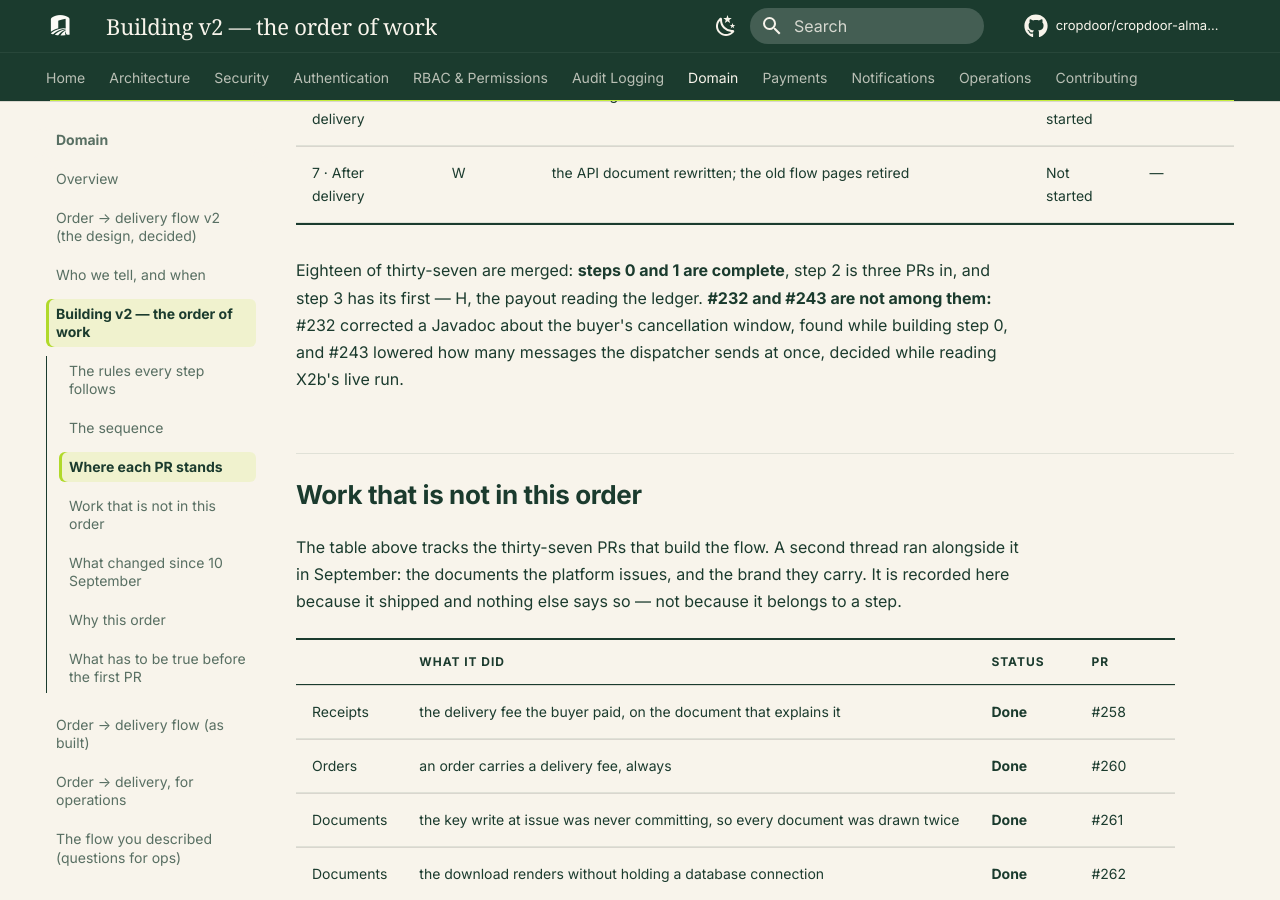
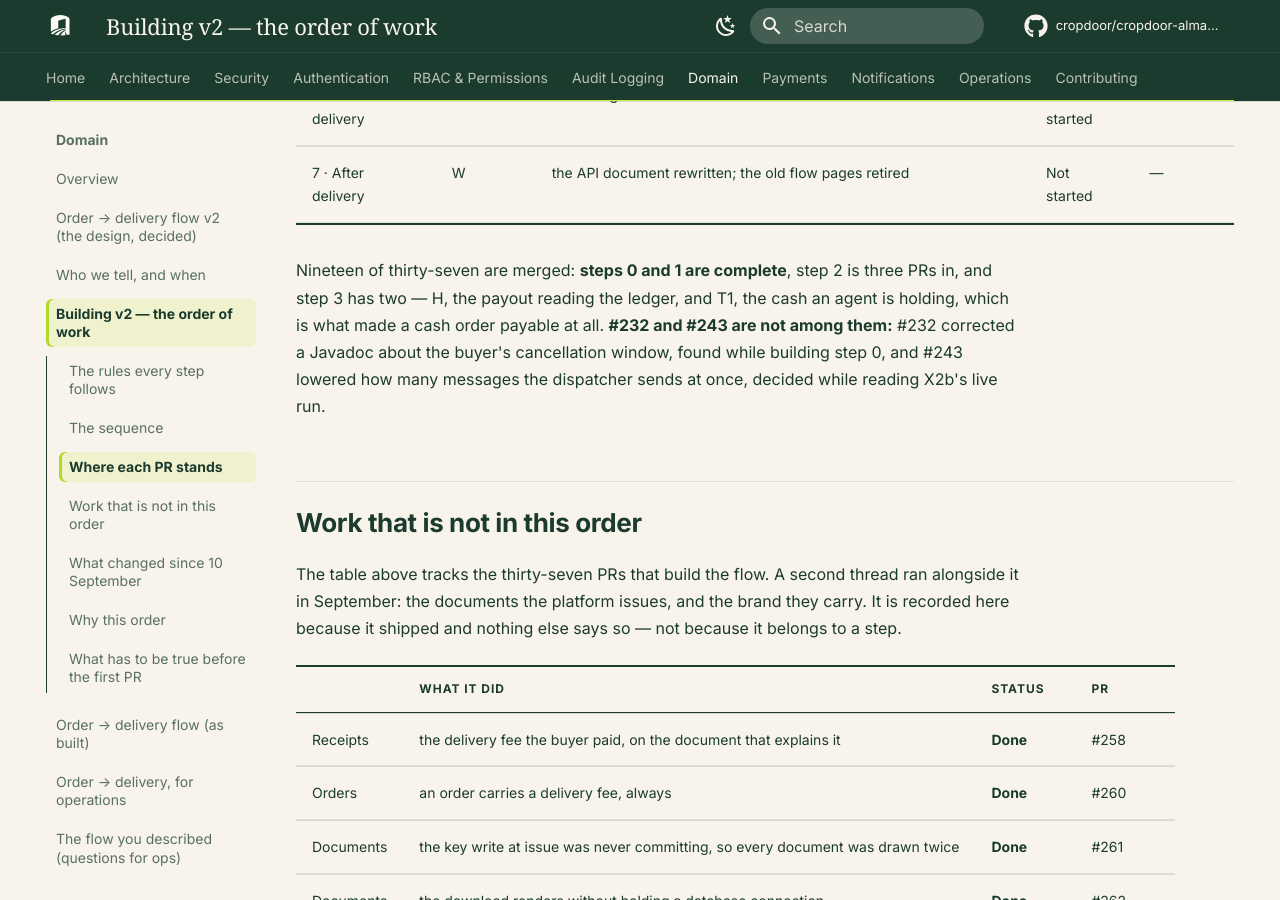
Before and after one commit to cropdoor/cropdoor-almanac, an MkDocs documentation site: the page built from docs/domain/order-delivery-flow-v2-build-order.md, in a window 1280 px wide and 900 px high, scrolled down 6989 px. Built offline with MkDocs 1.6.1 and Material for MkDocs 9.7.7, drawn with Linux system fonts in a browser that asks for light colours; some web fonts are replaced; comment, search, counter and statistics services are not loaded.

Commit message:
docs(build-order): T1 is merged
T1 (#277) merged, so step 3 has two PRs done. A farm selling for cash can be
paid at all now, which was the reason T1 came forward out of step 6.

```diff
--- a/docs/domain/order-delivery-flow-v2-build-order.md
+++ b/docs/domain/order-delivery-flow-v2-build-order.md
@@ -82,7 +82,7 @@ The one place that says what is finished. A PR is **Done** only once it is merge
 | 7 · After delivery | V | two ratings | Not started | — |
 | 7 · After delivery | W | the API document rewritten; the old flow pages retired | Not started | — |
 
-Eighteen of thirty-seven are merged: **steps 0 and 1 are complete**, step 2 is three PRs in, and step 3 has its first — H, the payout reading the ledger. **#232 and #243 are not among them:** #232 corrected a Javadoc about the buyer's cancellation window, found while building step 0, and #243 lowered how many messages the dispatcher sends at once, decided while reading X2b's live run.
+Nineteen of thirty-seven are merged: **steps 0 and 1 are complete**, step 2 is three PRs in, and step 3 has two — H, the payout reading the ledger, and T1, the cash an agent is holding, which is what made a cash order payable at all. **#232 and #243 are not among them:** #232 corrected a Javadoc about the buyer's cancellation window, found while building step 0, and #243 lowered how many messages the dispatcher sends at once, decided while reading X2b's live run.
 
 ## Work that is not in this order
 
```
Also changed, not shown: other parts of docs/domain/order-delivery-flow-v2-build-order.md (+1 -1 lines).
